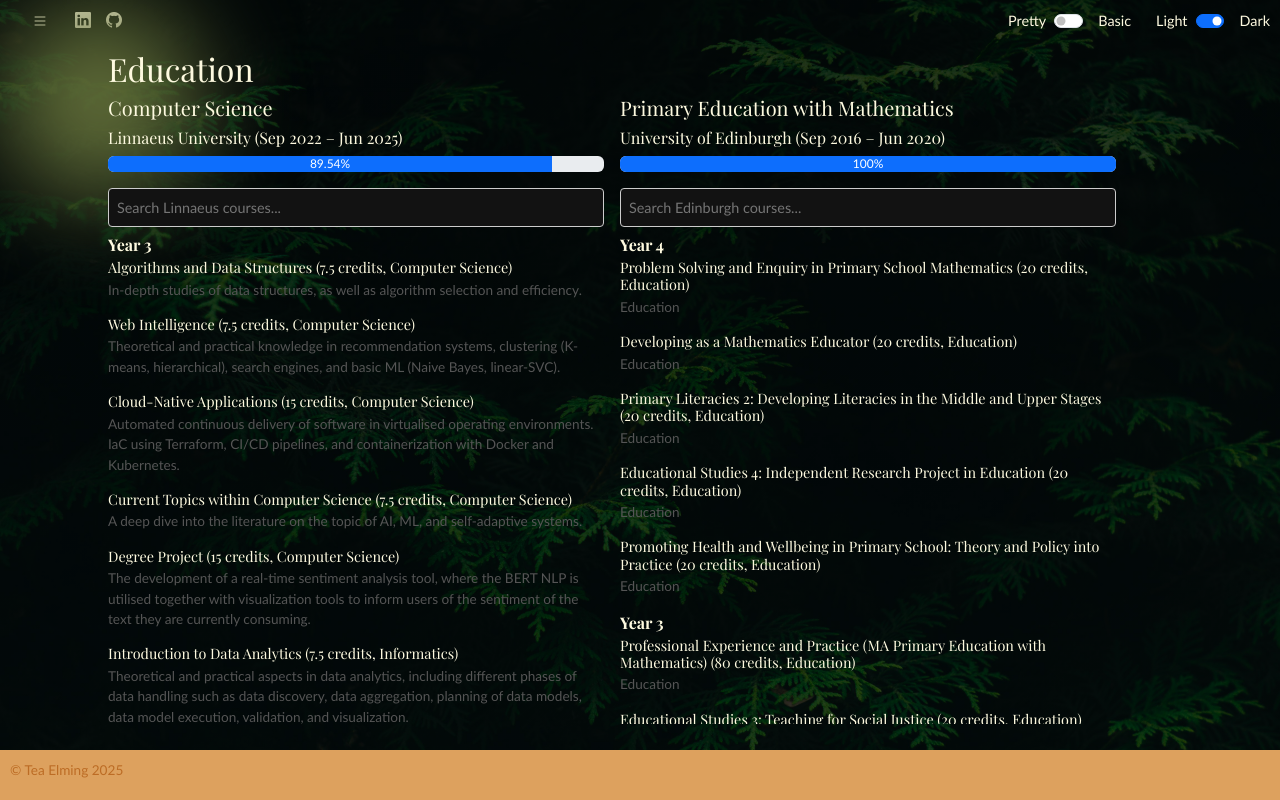
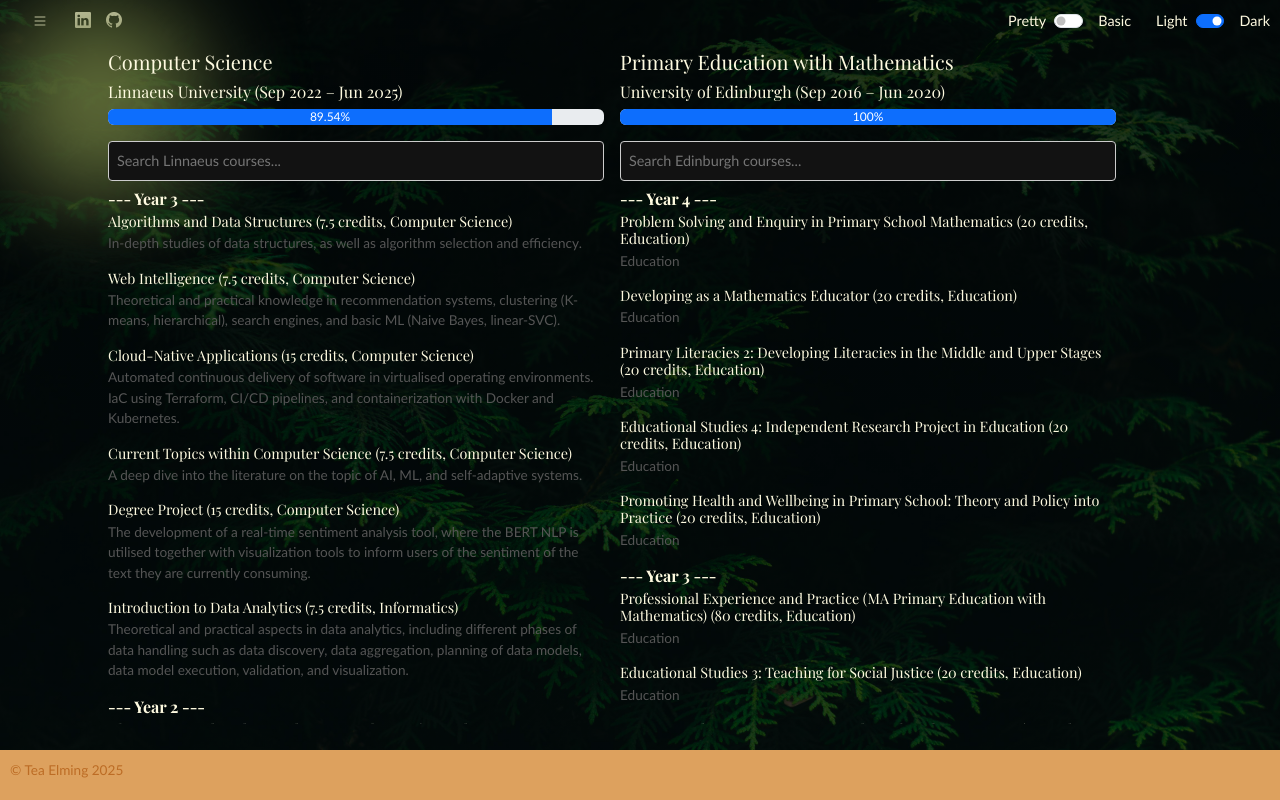
Before and after one commit to TeaElming/TeaElmingPortfolio, a React (Vite) app in the folder my-portfolio/: page /education in a window 1280 px wide. Built offline with nearby package versions, Linux system fonts and the light colour scheme.

Commit message:
Updated education display

```diff
--- a/my-portfolio/src/pages/pretty/Education.tsx
+++ b/my-portfolio/src/pages/pretty/Education.tsx
@@ -46,7 +46,7 @@
 	const renderCourses = (data: Year[]) =>
 		data.map((yearData: Year) => (
 			<div key={yearData.year} className="education-entry">
-				<h4 className="year-title">Year {yearData.year}</h4>
+				<h4 className="year-title"> --- Year {yearData.year} --- </h4>
 				{yearData.courses.map((course, idx) => (
 					<div key={idx} className="course-entry">
 						<h5>
@@ -71,9 +71,6 @@
 
 	return (
 		<Container className="education-container">
-			<div>
-				<h2>Education</h2>
-			</div>
 
 			<div className="degree-info">
 				<div className="uni-section">
```
